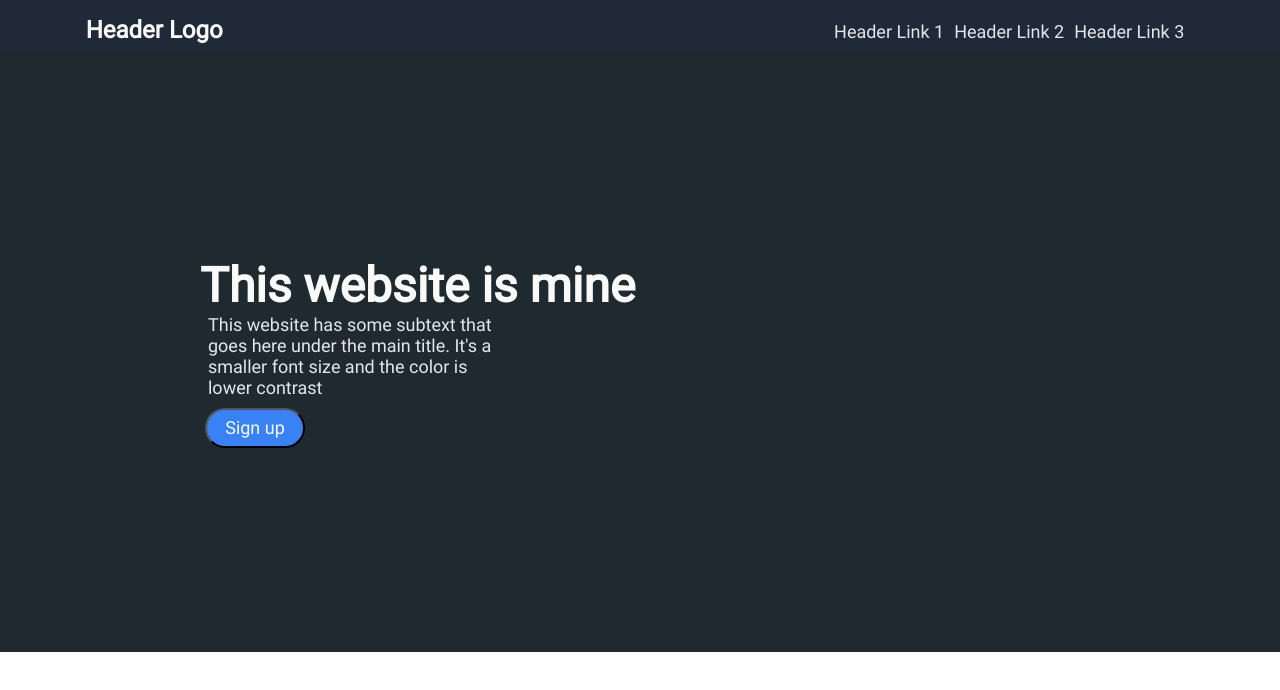
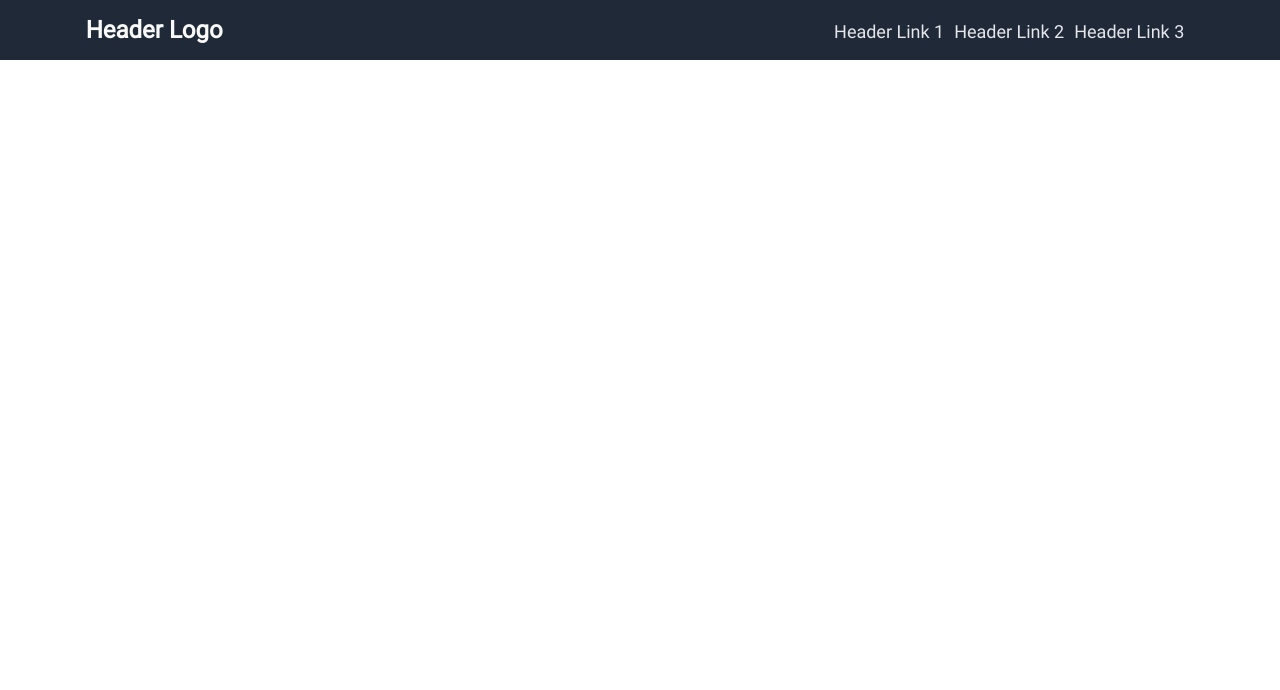
Before and after one commit to alexconecko/TOP_projects, a plain HTML site: page landing-page/index.html in a window 1280 px wide. Drawn offline with Linux system fonts and the light colour scheme.

Commit message:
refactoring to fit flex standards

```diff
--- a/landing-page/index.html
+++ b/landing-page/index.html
@@ -3,6 +3,7 @@
 <html lang="en">
     <head>
         <meta charset="UTF-8">
+        <meta name="viewport" content="width=device-width, initial-scale=1.0" />
         <title>firstproj</title>
         <link rel="stylesheet" href="style.css">
     </head>
@@ -16,21 +17,4 @@
             </ul>
     </div>
 
-    <div id="main">
-        <body>
-            <span class="title">This website is mine</span>
-            <span class="subtext">This website has some subtext that goes here under the
-                main title. It's a smaller font size and the color is lower
-                contrast
-            </span>
-            <button>Sign up</button>
-
-            <!--<span class="placeholder_img"></span> -->
-
-        </body>
-    </div>
-
-
-
-
 </html>
--- a/landing-page/style.css
+++ b/landing-page/style.css
@@ -37,49 +37,3 @@ a {
     margin-left: -200px;
 
 }
-
-#main {
-    display: flex;
-    flex-direction: column;
-    width: auto;
-    height: 600px;
-    background-color: #1F2930;
-    margin: -8px;
-    justify-content: center;
-}
-
-#main .title {
-    font-size: 48px;
-    color: #F9FAF8;
-    font-weight: bolder;
-    margin-left: 200px;
-
-}
-
-#main .subtext {
-    width: 300px;
-    height: auto;
-    font-size: 18px;
-    flex-wrap: wrap;
-    color: #E5E7EB;
-    margin-left: 208px;
-}
-
-button {
-    width: 100px;
-    height: 40px;
-    background-color: #3882F6;
-    color: #F9FAF8;
-    border-radius: 25px;
-    font-size: 18px;
-    font-family: Roboto;
-    margin-left: 205px;
-    margin-top: 10px;
-}
-
-#main .placeholder_img {
-    width: 600px;
-    height: 400px;
-    background-color: gray;
-
-}
```
